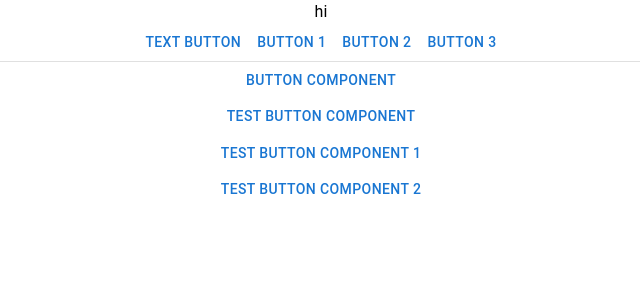
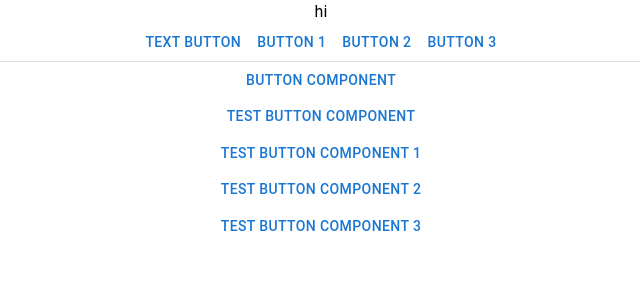
Before and after one commit to s-vasu/sonar-setup, a React (Create React App) app in the folder demo-app/: page / in a window 1280 px wide. Shown: the top 300 px of the page, without its empty margins (319-959 px from the left). Built offline with nearby package versions, Linux system fonts and the light colour scheme.

Commit message:
commit from main

```diff
--- a/demo-app/src/App.tsx
+++ b/demo-app/src/App.tsx
@@ -22,6 +22,7 @@
         <ButtonComp text="test button component" />
         <ButtonComp text="test button component 1" />
         <ButtonComp text="test button component 2" />
+        <ButtonComp text="test button component 3" />
       </Box>
     </div>
   );
```
